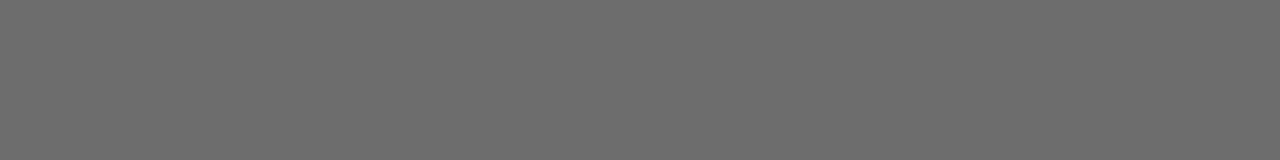
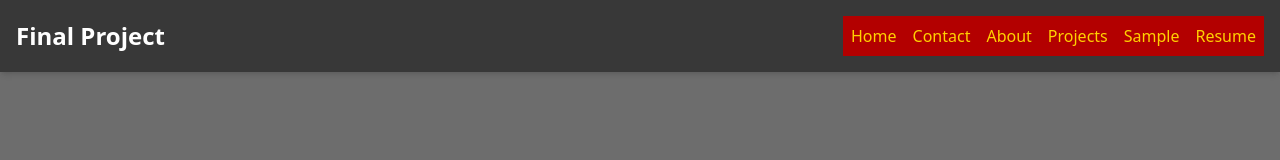
Before and after one commit to MechtrixPrime/C4Prog-WT-23S2-Final-Project, a website: page resume.html in a window 1280 px wide. Drawn offline with Linux system fonts and the light colour scheme.

Commit message:
feat(resume):  added header

```diff
--- a/resume.html
+++ b/resume.html
@@ -12,5 +12,30 @@
 
 <body class="bg-[rgb(109,109,109)] text-[rgb(255,208,0)] min-h-screen flex flex-col">
 
+<!-- HEADER -->
+<header class="bg-[rgb(56,56,56)] sticky top-0 text-white shadow-md z-10">
+
+    <div class="container mx-auto flex flex-col md:flex-row items-center justify-between p-4">
+
+        <h1 class="text-2xl font-bold">
+            Final Project
+        </h1>
+
+        <nav class="bg-[rgb(179,0,0)] mt-4 md:mt-0">
+            <ul class="text-[rgb(255,208,0)] flex gap-4 font-medium p-2">
+                <li><a href="index.html" class="hover:text-white">Home</a></li>
+                <li><a href="contact.html" class="hover:text-white">Contact</a></li>
+                <li><a href="about.html" class="hover:text-white">About</a></li>
+                <li><a href="projects.html" class="hover:text-white">Projects</a></li>
+                <li><a href="mywork.html" class="hover:text-white">Sample</a></li>
+                <li><a href="resume.html" class="hover:text-white">Resume</a></li>
+            </ul>
+        </nav>
+
+    </div>
+
+</header>
+
+
 </body>
 </html>
```
